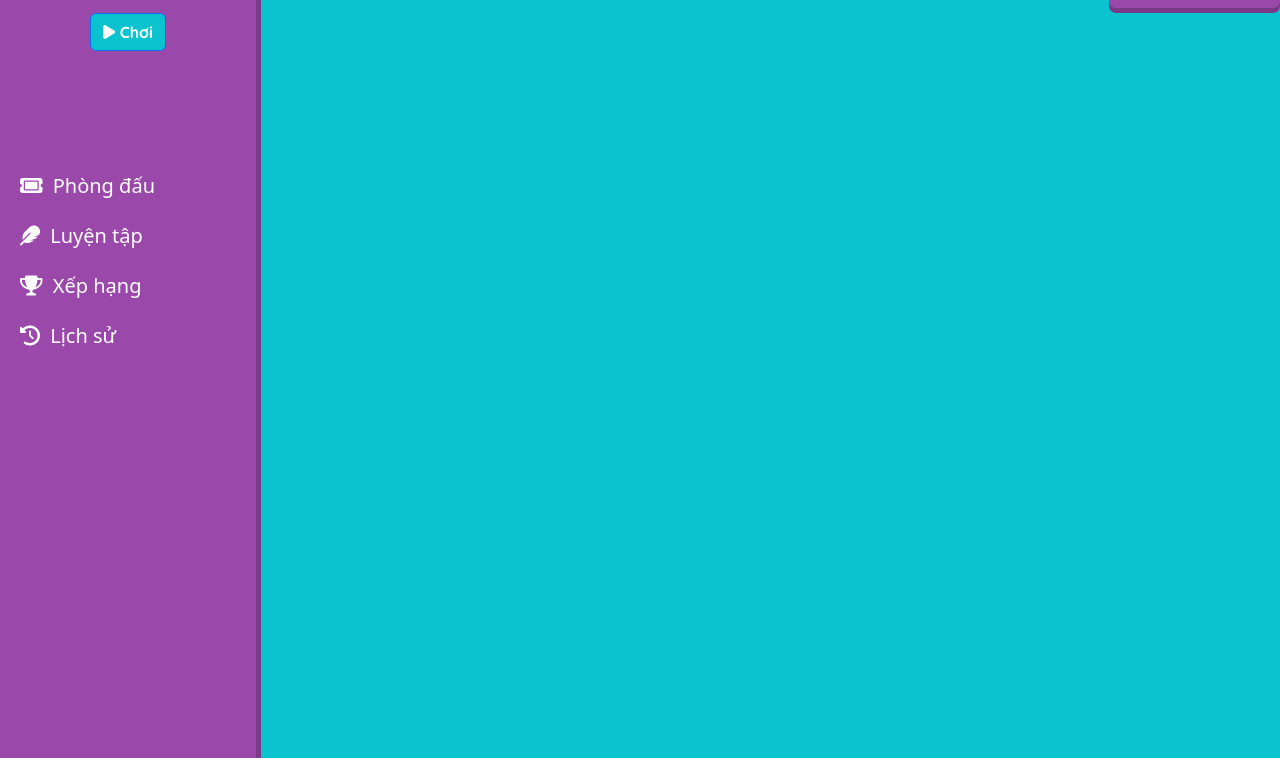
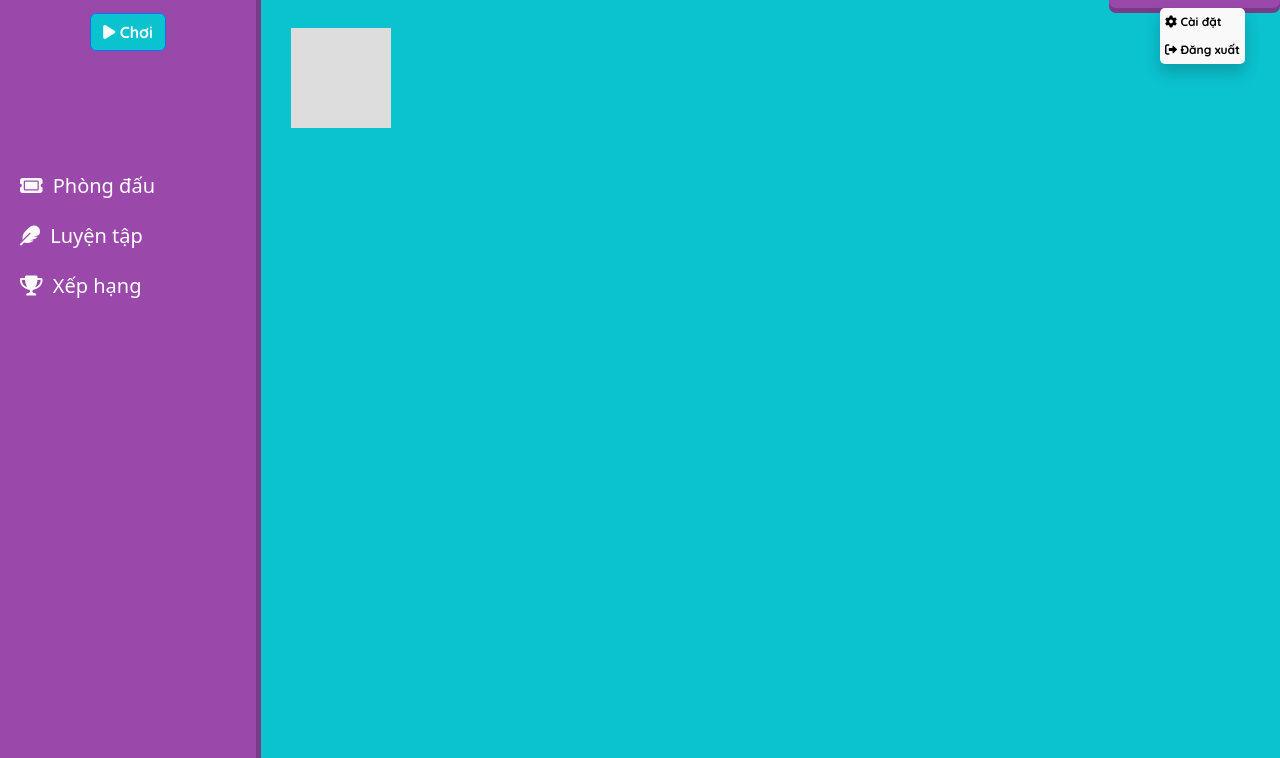
Before and after one commit to tuananh3491/PBL4, a plain HTML site: page Html/HomeGame.html in a window 1280 px wide. Both pictures are taken after a click on the button "Ingame". Shown: the part 42-800 px from the top of the page. Drawn offline with nearby package versions, Linux system fonts and the light colour scheme.

Commit message:
updatemain

```diff
--- a/Html/HomeGame.html
+++ b/Html/HomeGame.html
@@ -9,6 +9,7 @@
     <link rel="stylesheet" href="../css/HomeGame.css">
     <link href="https://cdn.jsdelivr.net/npm/bootstrap-icons@1.18.0/font/bootstrap-icons.css" rel="stylesheet">
     <script src="../js/bootstrapjs/bootstrap.bundle.js"></script>
+    <script src="../js/HomeGame.js"></script>
 </head>
 <body>
     <div class="main-container">
@@ -35,14 +36,20 @@
                     <i class="fas fa-trophy iconbtn"></i>
                     Xếp hạng
                 </button>
-                <button type="button" class=" button-menu" >
-                    <i class="fa-solid fa-clock-rotate-left iconbtn"></i>
-                    Lịch sử
-                </button>
+            </div>
+        </div>
+        <div class="game-main">
+            <div class="Profile">
+                <div class="avatar">
+
+                </div>
+                <div class="name-igame">
+
+                </div>
             </div>
         </div>
         <div class="custom-dropdown">
-            <button class="dropdown-button">Ingame</button>
+            <button class="dropdown-button" onclick="toggleDropdown()">Ingame</button>
             <div class="dropdown-content">
                 <button class="account-button">
                     <i class="fa-solid fa-gear"></i>
--- a/css/HomeGame.css
+++ b/css/HomeGame.css
@@ -30,12 +30,14 @@
     position: relative;
     width: 100vw;
     height: 100vh;
+    display: flex;
 }
 .menu{
     height: 100%;
     width: 20%;
     background-color: #9A49AA;
     box-shadow: 5px 0 0 0 rgba(123, 58, 136, 1);
+    margin-right: 5px;
     text-align: center;
 }
 .header{
@@ -93,7 +95,27 @@
     font-family: var(--font-family);
     font-size: 20px;
 }
-/* nút bên trái */
+/* main game */
+.main-container .game-main{
+    flex-grow: 1;
+    background-color: #0BC2CF;
+    margin-top: 70px;
+    margin-left: 30px;
+}
+.main-container .game-main .avatar{
+    width: 100px;
+    height: 100px;
+    background-color: #ddd;
+}
+
+
+
+
+
+
+
+
+/* nút bên phải*/
 .custom-dropdown {
     position: absolute;
     display: inline-block;
@@ -134,12 +156,11 @@
     border: none;
     background: none;
     cursor: pointer;
+    font-family: var(--font-family);
+    font-size: 12px;
 }
 
 .account-button:hover, .logout-button:hover {
     background-color: #ddd;
+    border-radius: 5px;
 }
-
-.custom-dropdown:hover .dropdown-content {
-    display: block;
-}
--- /dev/null
+++ b/js/HomeGame.js
@@ -0,0 +1,4 @@
+function toggleDropdown() {
+    var dropdownContent = document.querySelector('.dropdown-content');
+    dropdownContent.style.display = (dropdownContent.style.display === 'block') ? 'none' : 'block';
+}
```
